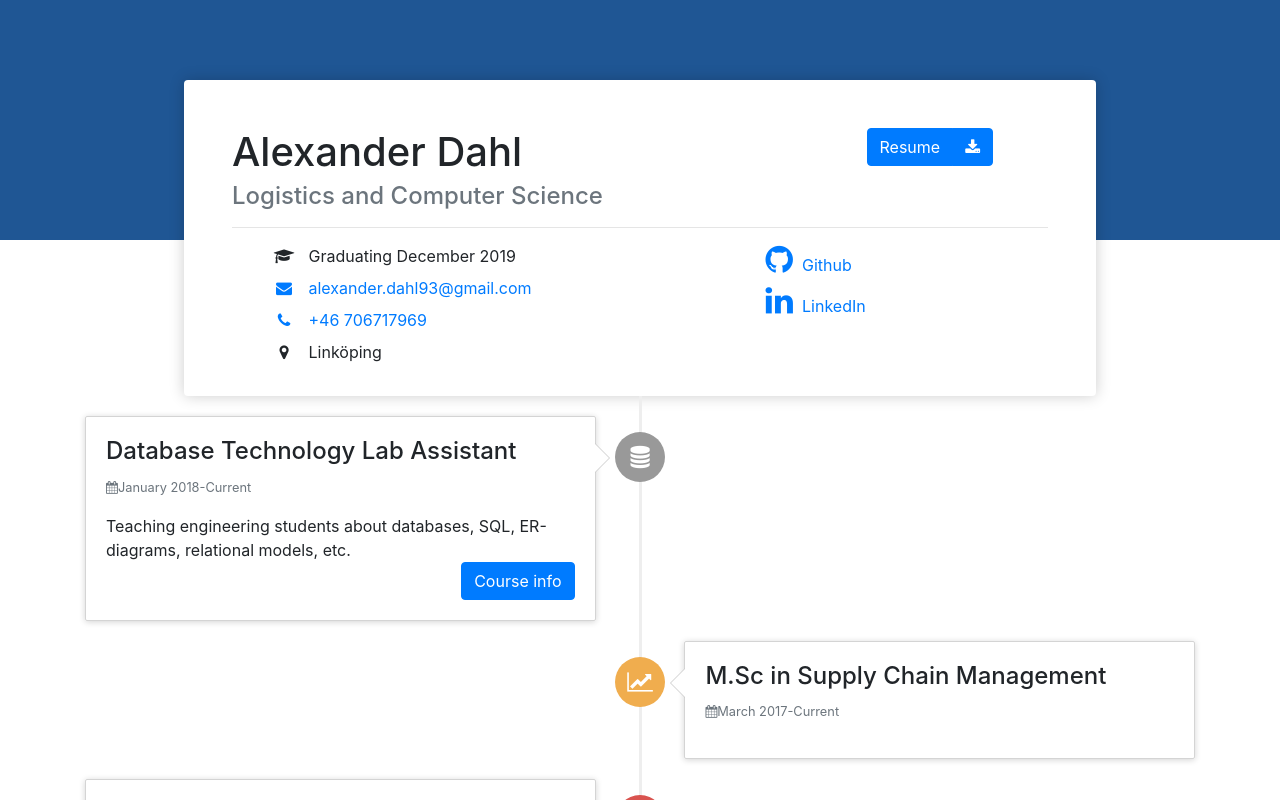
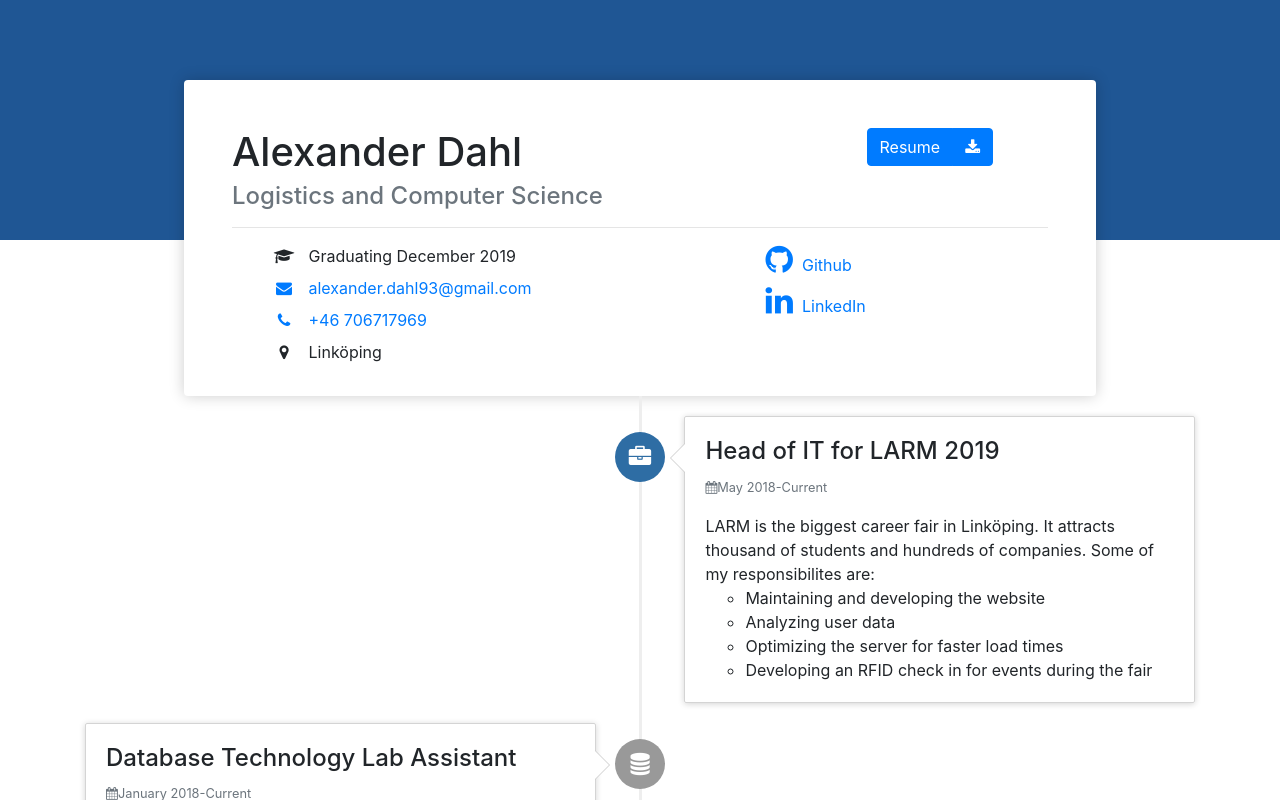
Before and after one commit to aleda145/resumewebpage, an Angular app in the folder resume-app/: page / in a window 1280 px wide. Shown: the top 800 px of the page. Built offline with nearby package versions, Linux system fonts and the light colour scheme.

Commit message:
added LARM experience

```diff
--- a/resume-app/src/app/experience/experience.component.html
+++ b/resume-app/src/app/experience/experience.component.html
@@ -1,5 +1,38 @@
 <div class="container">
   <ul class="timeline">
+    <li class="timeline-inverted">
+      <div class="timeline-badge primary"><i class="fa fa-briefcase"></i></div>
+      <div class="timeline-panel">
+        <div class="timeline-heading">
+          <h4 class="timeline-title">Head of IT for LARM 2019</h4>
+          <p><small class="text-muted"><i class="fa fa-calendar"></i>May 2018-Current</small></p>
+
+        </div>
+        <div class="timeline-body">
+          <p>
+            LARM is the biggest career fair in Linköping. It attracts thousand of students and hundreds of companies.
+            Some of my responsibilites are:
+            </p>
+            <ul>
+              <li>
+                Maintaining and developing the website
+              </li>
+              <li>
+                Analyzing user data
+              </li>
+              <li>
+                Optimizing the server for faster load times
+              </li>
+              <li>
+                Developing an RFID check in for events during the fair
+              </li>
+
+            </ul>
+
+
+        </div>
+      </div>
+    </li>
     <li>
       <div class="timeline-badge"><i class="fa fa-database"></i></div>
       <div class="timeline-panel">
```
